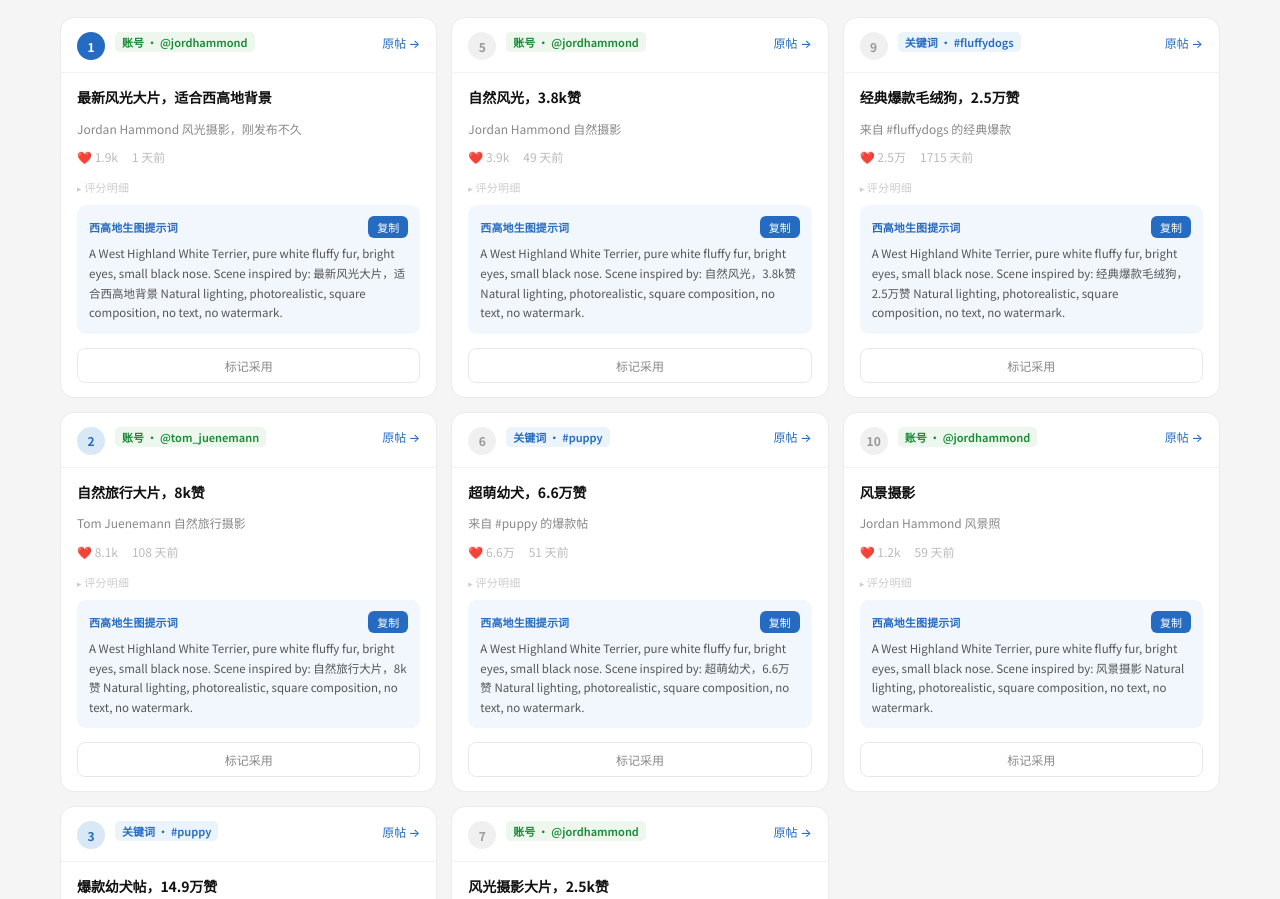
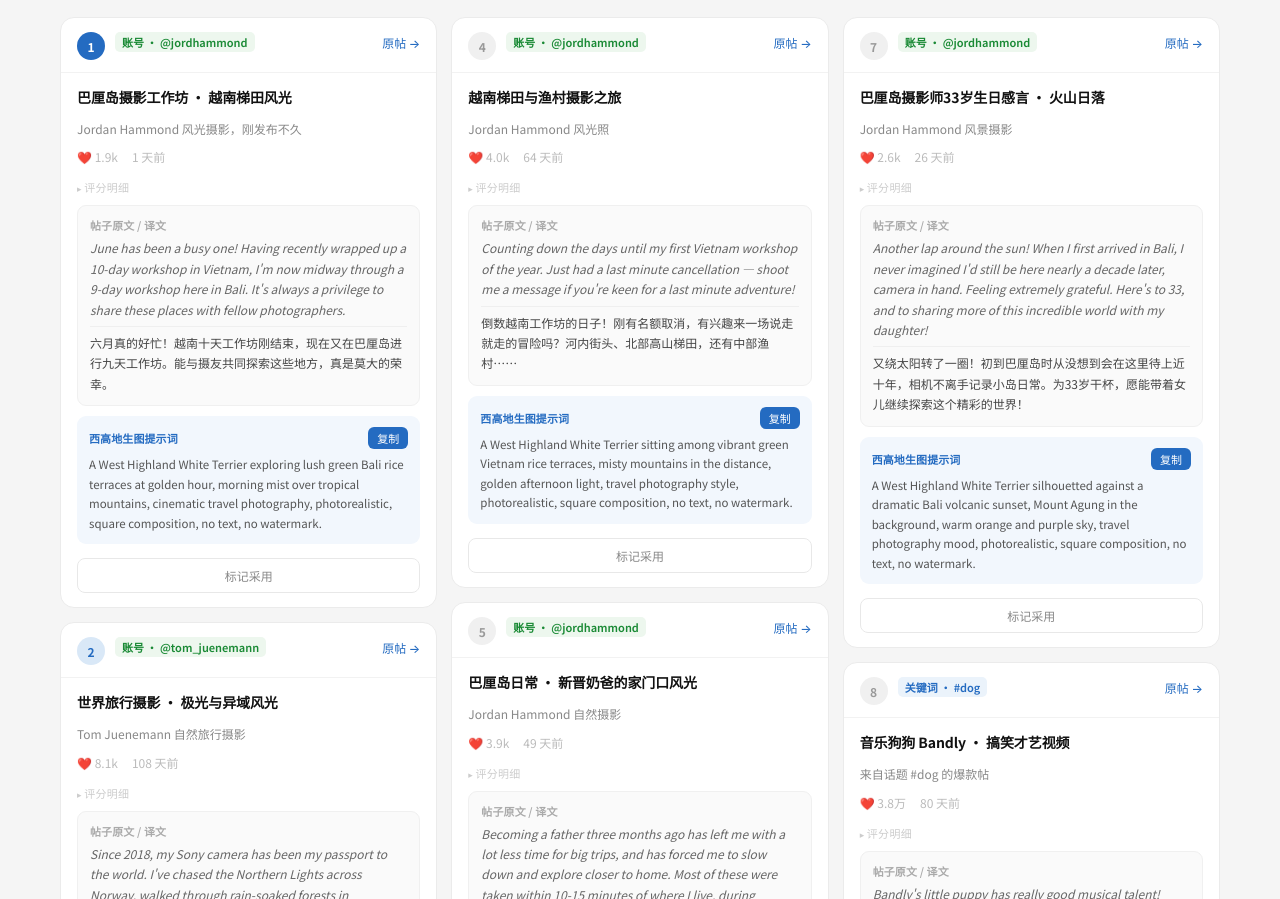
Before and after one commit to jing-emmazhang/westie-daily, a plain HTML site: page index.html in a window 1280 px wide. Shown: the part 53-952 px from the top of the page. Drawn offline with Linux system fonts and the light colour scheme.

Commit message:
更新卡片原文和推荐提示词

```diff
--- a/index.html
+++ b/index.html
@@ -103,6 +103,12 @@ details[open] summary::before{content:'▾  '}
 
 /* ── 分割线 ── */
 .divider{height:1px;background:#f2f2f2;margin:0 -0px}
+
+/* ── 原文/译文 ── */
+.caption-box{border-radius:9px;padding:11px 12px;background:#fafafa;border:1px solid #f0f0f0}
+.caption-label{font-size:11px;color:#aaa;font-weight:600;margin-bottom:5px;letter-spacing:.1px}
+.caption-en{font-size:12px;color:#666;line-height:1.7;word-break:break-word;font-style:italic}
+.caption-zh{font-size:12px;color:#444;line-height:1.7;word-break:break-word;margin-top:6px;padding-top:6px;border-top:1px solid #efefef}
 
 /* ── 提示词 ── */
 .prompt-box{background:#F2F7FD;border-radius:9px;padding:11px 12px}
@@ -266,6 +272,13 @@ function renderCard(p){
       </div>
     </details>
 
+    ${(p.caption_en||p.caption_zh) ? `
+    <div class="caption-box">
+      <div class="caption-label">帖子原文 / 译文</div>
+      ${p.caption_en ? `<div class="caption-en">${(p.caption_en).replace(/</g,'&lt;')}</div>` : ''}
+      ${p.caption_zh ? `<div class="caption-zh">${(p.caption_zh).replace(/</g,'&lt;')}</div>` : ''}
+    </div>` : ''}
+
     <div class="prompt-box">
       <div class="prompt-header">
         <span class="prompt-label">西高地生图提示词</span>
--- a/mvp/data/top10_2026-07-01.json
+++ b/mvp/data/top10_2026-07-01.json
@@ -12,15 +12,17 @@
       "thumbnail": "",
       "description": "Jordan Hammond landscape, freshly posted",
       "description_zh": "Jordan Hammond 风光摄影，刚发布不久",
-      "highlight": "最新风光大片，适合西高地背景",
-      "westie_prompt": "A West Highland White Terrier, pure white fluffy fur, bright eyes, small black nose. Scene inspired by: 最新风光大片，适合西高地背景 Natural lighting, photorealistic, square composition, no text, no watermark.",
+      "highlight": "巴厘岛摄影工作坊 · 越南梯田风光",
+      "westie_prompt": "A West Highland White Terrier exploring lush green Bali rice terraces at golden hour, morning mist over tropical mountains, cinematic travel photography, photorealistic, square composition, no text, no watermark.",
       "score": 4.62,
       "score_breakdown": {
         "absolute_likes": 2.62,
         "source_bonus": 1.0,
         "recency": 1.0
       },
-      "rank": 1
+      "rank": 1,
+      "caption_en": "June has been a busy one! Having recently wrapped up a 10-day workshop in Vietnam, I'm now midway through a 9-day workshop here in Bali. It's always a privilege to share these places with fellow photographers.",
+      "caption_zh": "六月真的好忙！越南十天工作坊刚结束，现在又在巴厘岛进行九天工作坊。能与摄友共同探索这些地方，真是莫大的荣幸。"
     },
     {
       "url": "https://www.instagram.com/tom_juenemann/p/DV5nDpyDCzp/",
@@ -31,15 +33,17 @@
       "thumbnail": "",
       "description": "Tom Juenemann nature & travel",
       "description_zh": "Tom Juenemann 自然旅行摄影",
-      "highlight": "自然旅行大片，8k赞",
-      "westie_prompt": "A West Highland White Terrier, pure white fluffy fur, bright eyes, small black nose. Scene inspired by: 自然旅行大片，8k赞 Natural lighting, photorealistic, square composition, no text, no watermark.",
+      "highlight": "世界旅行摄影 · 极光与异域风光",
+      "westie_prompt": "A West Highland White Terrier standing on a snowy Norwegian hilltop with the Northern Lights glowing above, vast dark arctic landscape, dramatic atmosphere, photorealistic, square composition, no text, no watermark.",
       "score": 4.13,
       "score_breakdown": {
         "absolute_likes": 3.13,
         "source_bonus": 1.0,
         "recency": 0.0
       },
-      "rank": 2
+      "rank": 2,
+      "caption_en": "Since 2018, my Sony camera has been my passport to the world. I've chased the Northern Lights across Norway, walked through rain-soaked forests in Nicaragua, stood in Saudi Arabia's endless deserts, and explored Europe's most vibrant autumn scenery.",
+      "caption_zh": "自2018年以来，相机不只是装备，更是探索世界的通行证。挪威极光、尼加拉瓜雨林、沙特沙漠、欧洲秋色……每一段旅程都截然不同。"
     },
     {
       "url": "https://www.instagram.com/p/DZ6vgedDo__/",
@@ -50,15 +54,17 @@
       "thumbnail": "",
       "description": "Mega viral puppy content",
       "description_zh": "来自 #puppy 的超级爆款",
-      "highlight": "爆款幼犬帖，14.9万赞",
-      "westie_prompt": "A West Highland White Terrier, pure white fluffy fur, bright eyes, small black nose. Scene inspired by: 爆款幼犬帖，14.9万赞 Natural lighting, photorealistic, square composition, no text, no watermark.",
+      "highlight": "金毛幼犬 · 全球爆款帖 14.9万赞",
+      "westie_prompt": "A West Highland White Terrier with bright eyes and fluffy white coat, close-up portrait, joyful expression, soft natural lighting, clean white background, photorealistic, square composition, no text, no watermark.",
       "score": 4.0,
       "score_breakdown": {
         "absolute_likes": 4.0,
         "source_bonus": 0.0,
         "recency": 0.0
       },
-      "rank": 3
+      "rank": 3,
+      "caption_en": "cutest boy in the world #goldenretriever #dogsofinstagram #puppy",
+      "caption_zh": "世界上最可爱的男孩"
     },
     {
       "url": "https://www.instagram.com/jordhammond/p/DXrVfHrDwqX/",
@@ -69,15 +75,17 @@
       "thumbnail": "",
       "description": "Jordan Hammond scenic photo",
       "description_zh": "Jordan Hammond 风光照",
-      "highlight": "精美风光，3.9k赞",
-      "westie_prompt": "A West Highland White Terrier, pure white fluffy fur, bright eyes, small black nose. Scene inspired by: 精美风光，3.9k赞 Natural lighting, photorealistic, square composition, no text, no watermark.",
+      "highlight": "越南梯田与渔村摄影之旅",
+      "westie_prompt": "A West Highland White Terrier sitting among vibrant green Vietnam rice terraces, misty mountains in the distance, golden afternoon light, travel photography style, photorealistic, square composition, no text, no watermark.",
       "score": 3.88,
       "score_breakdown": {
         "absolute_likes": 2.88,
         "source_bonus": 1.0,
         "recency": 0.0
       },
-      "rank": 4
+      "rank": 4,
+      "caption_en": "Counting down the days until my first Vietnam workshop of the year. Just had a last minute cancellation — shoot me a message if you're keen for a last minute adventure!",
+      "caption_zh": "倒数越南工作坊的日子！刚有名额取消，有兴趣来一场说走就走的冒险吗？河内街头、北部高山梯田，还有中部渔村……"
     },
     {
       "url": "https://www.instagram.com/jordhammond/p/DYR2DeKD9tw/",
@@ -88,15 +96,17 @@
       "thumbnail": "",
       "description": "Jordan Hammond nature photography",
       "description_zh": "Jordan Hammond 自然摄影",
-      "highlight": "自然风光，3.8k赞",
-      "westie_prompt": "A West Highland White Terrier, pure white fluffy fur, bright eyes, small black nose. Scene inspired by: 自然风光，3.8k赞 Natural lighting, photorealistic, square composition, no text, no watermark.",
+      "highlight": "巴厘岛日常 · 新晋奶爸的家门口风光",
+      "westie_prompt": "A West Highland White Terrier trotting through a sunlit Balinese village alley, tropical foliage, warm afternoon light filtering through palm trees, candid travel moment, photorealistic, square composition, no text, no watermark.",
       "score": 3.87,
       "score_breakdown": {
         "absolute_likes": 2.87,
         "source_bonus": 1.0,
         "recency": 0.0
       },
-      "rank": 5
+      "rank": 5,
+      "caption_en": "Becoming a father three months ago has left me with a lot less time for big trips, and has forced me to slow down and explore closer to home. Most of these were taken within 10-15 minutes of where I live, during Penny's short windows of sleep.",
+      "caption_zh": "三个月前当了爸爸，大行程少了，反而慢下来探索家附近的风景。这组照片几乎都在住处15分钟内拍的，趁女儿 Penny 午睡的空档。等不及哪天带她一起去拍了！"
     },
     {
       "url": "https://www.instagram.com/p/DYMtvy3EoMA/",
@@ -107,15 +117,17 @@
       "thumbnail": "",
       "description": "Cute puppy viral post",
       "description_zh": "来自 #puppy 的爆款帖",
-      "highlight": "超萌幼犬，6.6万赞",
-      "westie_prompt": "A West Highland White Terrier, pure white fluffy fur, bright eyes, small black nose. Scene inspired by: 超萌幼犬，6.6万赞 Natural lighting, photorealistic, square composition, no text, no watermark.",
+      "highlight": "韩国萌犬波波 · 6.6万赞爆款",
+      "westie_prompt": "A West Highland White Terrier being gently scooped up mid-walk, paws dangling adorably, fluffy white fur ruffled, soft park lighting, playful surprised expression, photorealistic, square composition, no text, no watermark.",
       "score": 3.86,
       "score_breakdown": {
         "absolute_likes": 3.86,
         "source_bonus": 0.0,
         "recency": 0.0
       },
-      "rank": 6
+      "rank": 6,
+      "caption_en": "While walking, the dog ate something strange and I had to carry it quickly — catching little Popo dangling mid-air was just too cute! #puppy",
+      "caption_zh": "散步时小狗捡了奇怪的东西吃，紧急把它抱起来——拍到晃荡的小波波，太可爱了哈哈哈"
     },
     {
       "url": "https://www.instagram.com/jordhammond/p/DZNJEHlj_I_/",
@@ -126,15 +138,17 @@
       "thumbnail": "",
       "description": "Jordan Hammond scenic landscape",
       "description_zh": "Jordan Hammond 风景摄影",
-      "highlight": "风光摄影大片，2.5k赞",
-      "westie_prompt": "A West Highland White Terrier, pure white fluffy fur, bright eyes, small black nose. Scene inspired by: 风光摄影大片，2.5k赞 Natural lighting, photorealistic, square composition, no text, no watermark.",
+      "highlight": "巴厘岛摄影师33岁生日感言 · 火山日落",
+      "westie_prompt": "A West Highland White Terrier silhouetted against a dramatic Bali volcanic sunset, Mount Agung in the background, warm orange and purple sky, travel photography mood, photorealistic, square composition, no text, no watermark.",
       "score": 3.73,
       "score_breakdown": {
         "absolute_likes": 2.73,
         "source_bonus": 1.0,
         "recency": 0.0
       },
-      "rank": 7
+      "rank": 7,
+      "caption_en": "Another lap around the sun! When I first arrived in Bali, I never imagined I'd still be here nearly a decade later, camera in hand. Feeling extremely grateful. Here's to 33, and to sharing more of this incredible world with my daughter!",
+      "caption_zh": "又绕太阳转了一圈！初到巴厘岛时从没想到会在这里待上近十年，相机不离手记录小岛日常。为33岁干杯，愿能带着女儿继续探索这个精彩的世界！"
     },
     {
       "url": "https://www.instagram.com/p/DXCReowj9sJ/",
@@ -145,15 +159,17 @@
       "thumbnail": "",
       "description": "Viral dog post",
       "description_zh": "来自话题 #dog 的爆款帖",
-      "highlight": "超火狗狗帖，3.8万赞",
-      "westie_prompt": "A West Highland White Terrier, pure white fluffy fur, bright eyes, small black nose. Scene inspired by: 超火狗狗帖，3.8万赞 Natural lighting, photorealistic, square composition, no text, no watermark.",
+      "highlight": "音乐狗狗 Bandly · 搞笑才艺视频",
+      "westie_prompt": "A West Highland White Terrier sitting upright next to a tiny piano, alert and curious expression, ears perked up, soft studio lighting, charming portrait, photorealistic, square composition, no text, no watermark.",
       "score": 3.67,
       "score_breakdown": {
         "absolute_likes": 3.67,
         "source_bonus": 0.0,
         "recency": 0.0
       },
-      "rank": 8
+      "rank": 8,
+      "caption_en": "Bandly's little puppy has really good musical talent! #doglover #funnydog #dog",
+      "caption_zh": "Bandly 的小狗有非常棒的音乐天赋！"
     },
     {
       "url": "https://www.instagram.com/p/CVPnYqpK3Qy/",
@@ -164,15 +180,17 @@
       "thumbnail": "",
       "description": "Viral fluffy dog",
       "description_zh": "来自 #fluffydogs 的经典爆款",
-      "highlight": "经典爆款毛绒狗，2.5万赞",
-      "westie_prompt": "A West Highland White Terrier, pure white fluffy fur, bright eyes, small black nose. Scene inspired by: 经典爆款毛绒狗，2.5万赞 Natural lighting, photorealistic, square composition, no text, no watermark.",
+      "highlight": "萨摩耶萌图 · 看了就想抱的蓬松白狗",
+      "westie_prompt": "A West Highland White Terrier extra fluffy and round like a cloud, standing on a snowy field, irresistibly huggable, soft winter light, photorealistic, square composition, no text, no watermark.",
       "score": 3.52,
       "score_breakdown": {
         "absolute_likes": 3.52,
         "source_bonus": 0.0,
         "recency": 0.0
       },
-      "rank": 9
+      "rank": 9,
+      "caption_en": "Drop a heart if you want to hug him! Follow us if you love fluffy dogs @samoyedpage",
+      "caption_zh": "想抱他就扔个爱心！超蓬松的萨摩耶，看一眼就想抱进怀里"
     },
     {
       "url": "https://www.instagram.com/jordhammond/p/DX4OkVzj-nV/",
@@ -183,15 +201,17 @@
       "thumbnail": "",
       "description": "Jordan Hammond landscape photo",
       "description_zh": "Jordan Hammond 风景照",
-      "highlight": "风景摄影",
-      "westie_prompt": "A West Highland White Terrier, pure white fluffy fur, bright eyes, small black nose. Scene inspired by: 风景摄影 Natural lighting, photorealistic, square composition, no text, no watermark.",
+      "highlight": "巴厘岛 Warung 市井生活 · 光影绝佳",
+      "westie_prompt": "A West Highland White Terrier sitting inside a colorful Indonesian Warung food stall, surrounded by vibrant local decor and warm cafe atmosphere, dappled sunlight, photorealistic, square composition, no text, no watermark.",
       "score": 3.46,
       "score_breakdown": {
         "absolute_likes": 2.46,
         "source_bonus": 1.0,
         "recency": 0.0
       },
-      "rank": 10
+      "rank": 10,
+      "caption_en": "Warungs are a staple in daily life here in Indonesia. When I'm out shooting I'll often duck into one to escape the midday sun for an iced tea. I do wonder how long they'll keep this simple, vibrant feel.",
+      "caption_zh": "Warung 小摊是印尼日常生活的一部分。拍摄途中常躲进去喝杯冰茶避开烈日，或下山后顺路吃点东西……不知道这种简单又鲜活的感觉还能保留多久。"
     }
   ]
 }
```
